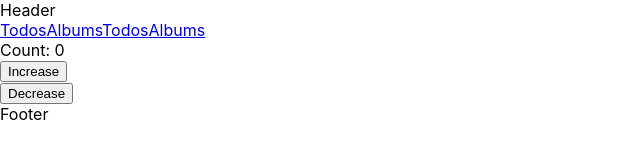
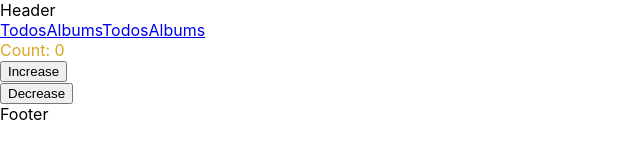
Before and after one commit to PhuocLoc3012/pratice-react, a React (Create React App) app: page / in a window 1280 px wide. Shown: the top 160 px of the page, without its empty margins (0-640 px from the left). Built offline with nearby package versions, Linux system fonts and the light colour scheme; the HTML template or start-up script is replaced by a standard one.

Commit message:
css module

```diff
--- a/src/features/Counter/index.jsx
+++ b/src/features/Counter/index.jsx
@@ -2,6 +2,8 @@ import React from 'react';
 import PropTypes from 'prop-types';
 import { useDispatch, useSelector } from 'react-redux';
 import { increase, decrease } from './counterSlice'; // name import
+
+import styles from './styles.module.css'
 
 CounterFeature.propTypes = {
 
@@ -25,7 +27,7 @@ function CounterFeature(props) {
         dispatch(action)
     }
     return (
-        <div>
+        <div className={styles.counter}>
             Count: {count}
 
             <div>
--- /dev/null
+++ b/src/features/Counter/styles.module.css
@@ -0,0 +1,4 @@
+
+.counter {
+    color: goldenrod;
+}
```
